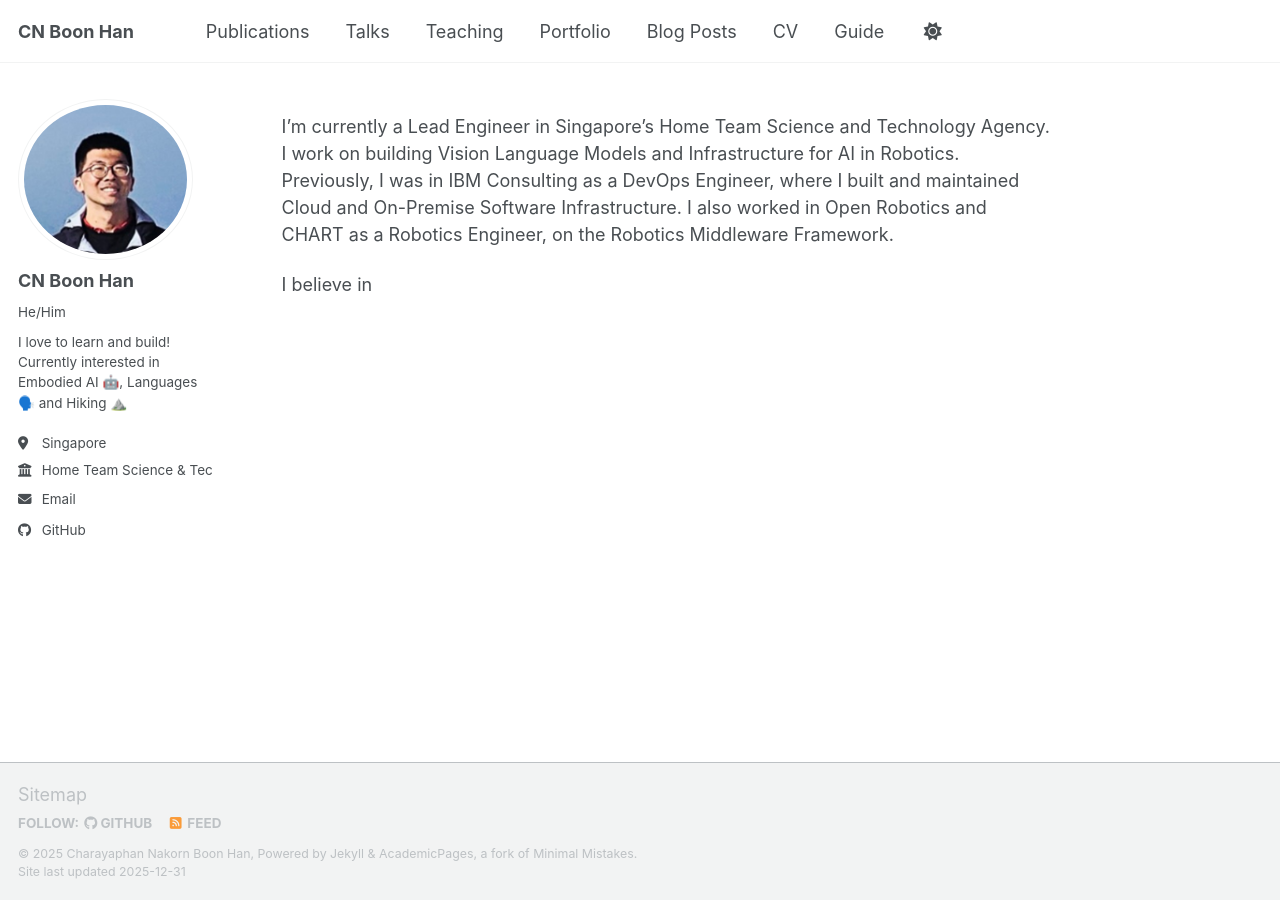
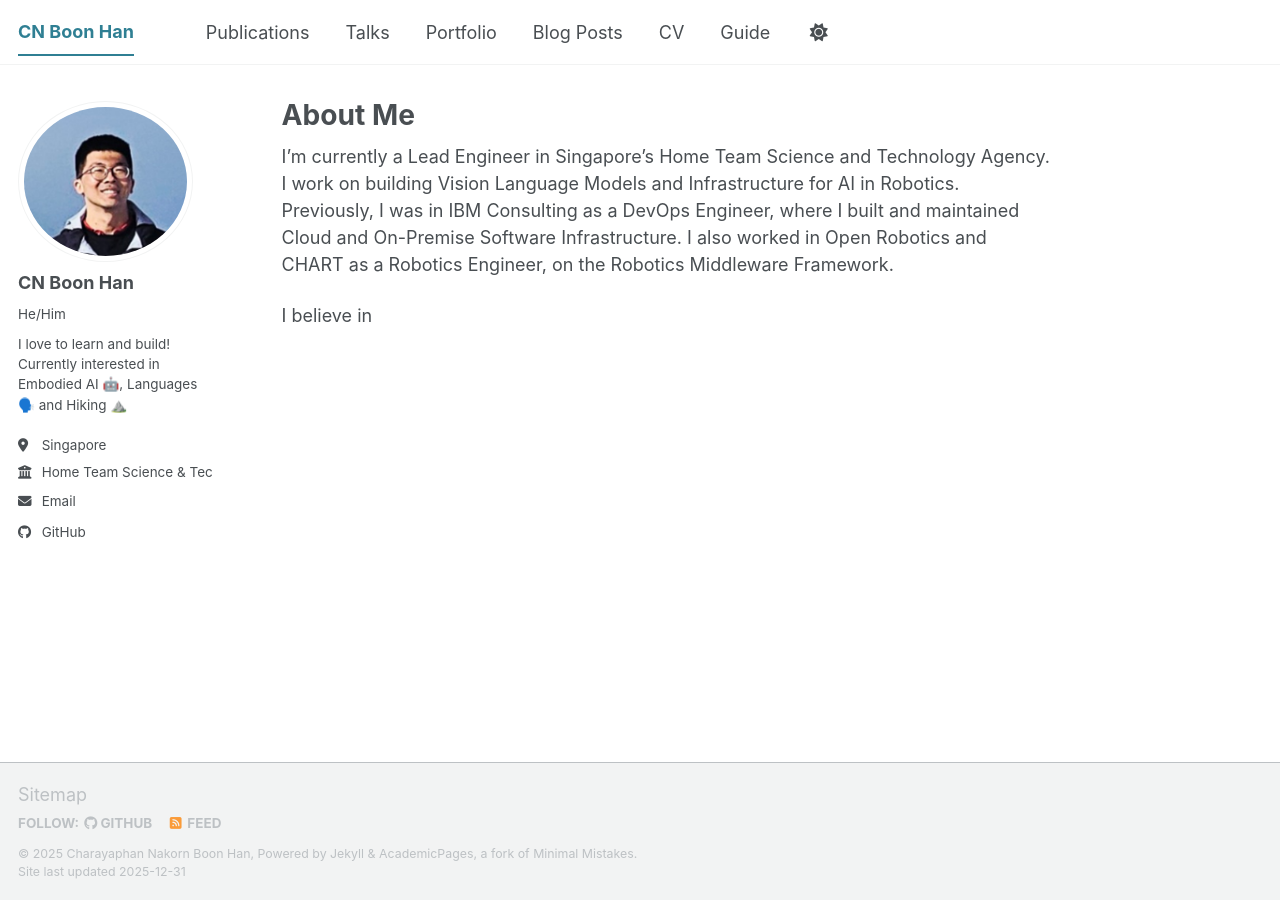
Before and after one commit to cnboonhan/cnboonhan.github.io, a Jekyll site: the page built from _pages/about.md, in a window 1280 px wide. Built offline with Jekyll 4.4.1, drawn with Linux system fonts in a browser that asks for light colours; a script bundle is joined from its source files by our own code; library files that are not in the unit come from our copies.

Commit message:
remove teaching section

```diff
--- a/_data/navigation.yml
+++ b/_data/navigation.yml
@@ -14,9 +14,6 @@ main:
   - title: "Talks"
     url: /talks/
 
-  - title: "Teaching"
-    url: /teaching/
-
   - title: "Portfolio"
     url: /portfolio/
 
--- a/_pages/about.md
+++ b/_pages/about.md
@@ -1,6 +1,6 @@
 ---
-permalink: About Me
-title: ""
+permalink: /
+title: "About Me"
 author_profile: true
 redirect_from:
   - /about/
```
Also changed, not shown: _pages/teaching.html (deleted, +0 -12 lines).
